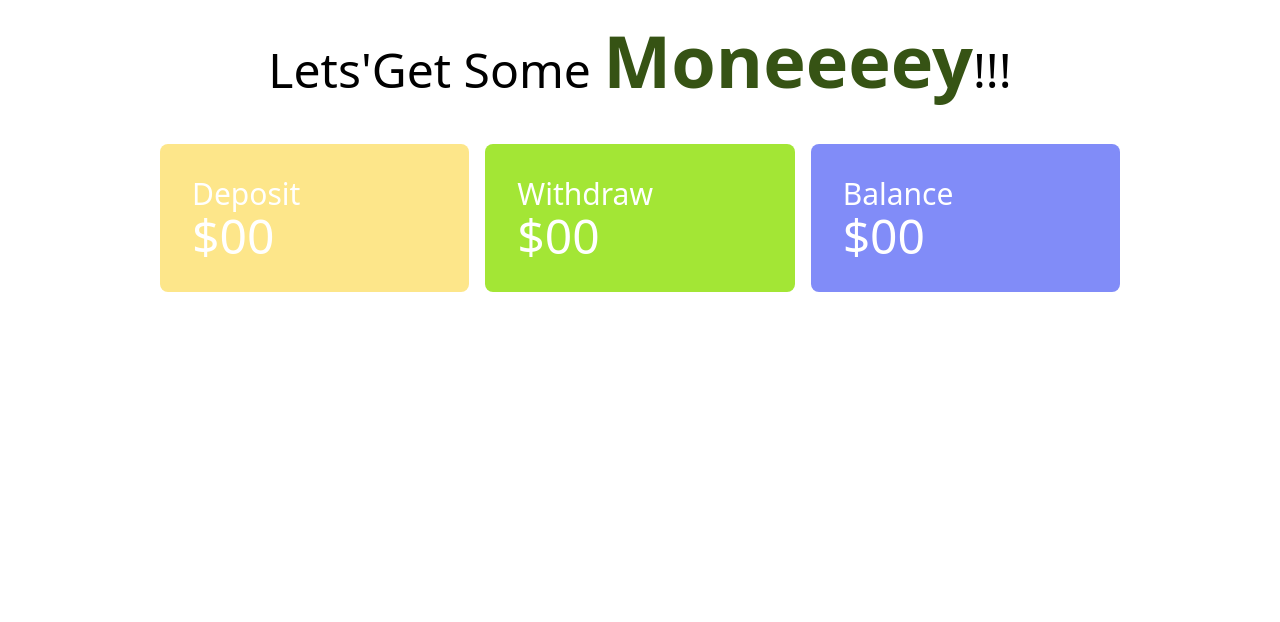
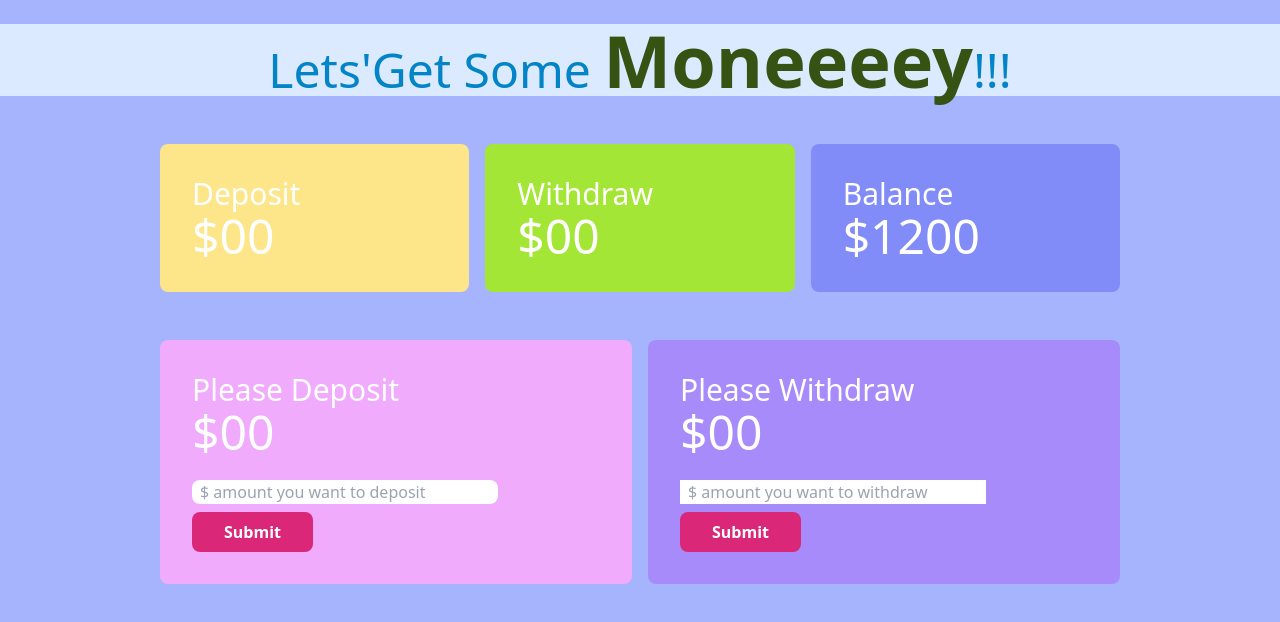
Before and after one commit to Sumayea104/baap-er-bank, a plain HTML site: page bank.html in a window 1280 px wide. Drawn offline with nearby package versions, Linux system fonts and the light colour scheme.

Commit message:
deposit withdraw

```diff
--- a/bank.html
+++ b/bank.html
@@ -1,5 +1,6 @@
 <!DOCTYPE html>
 <html lang="en">
+
 <head>
     <meta charset="UTF-8">
     <meta http-equiv="X-UA-Compatible" content="IE=edge">
@@ -7,9 +8,11 @@
     <title>Bank Inside</title>
     <script src="https://cdn.tailwindcss.com"></script>
 </head>
-<body>
-    <header>
-        <h1 class="text-5xl text-center mt-6">Lets'Get Some <span class="text-7xl font-semibold text-lime-900">Moneeeey</span>!!!</h1>
+
+<body class="bg-indigo-300">
+    <header class="bg-blue-100">
+        <h1 class="text-5xl text-center mt-6 text-sky-600">Lets'Get Some <span
+                class="text-7xl font-semibold text-lime-900">Moneeeey</span>!!!</h1>
     </header>
     <main>
         <section class="mt-12">
@@ -24,11 +27,35 @@
                 </div>
                 <div class="bg-indigo-400 p-8 rounded-lg">
                     <h4 class="text-3xl">Balance</h4>
-                    <h2 class="text-5xl">$00</h2>
+                    <h2 class="text-5xl">$1200</h2>
                 </div>
 
             </div>
         </section>
+        <!-- deposit withdraw -->
+        <section class="mt-12">
+            <div class="grid grid-cols-2 gap-4 w-9/12 mx-auto text-white ">
+                <div class="bg-fuchsia-300 p-8 rounded-lg">
+                    <h4 class="text-3xl">Please Deposit</h4>
+                    <h2 class="text-5xl">$00</h2>
+                    <input type="number" name="" placeholder="$ amount you want to deposit" id="deposit"
+                        class="w-9/12 block mb-2 px-2 mt-6 rounded-lg">
+                    <button id="btn-submit" type="submit"
+                        class="bg-pink-600 px-8 py-2 text-white font-semibold rounded-lg hover:bg-sky-900">Submit</button>
+                </div>
+                <div class="bg-violet-400 p-8 rounded-lg">
+                    <h4 class="text-3xl">Please Withdraw</h4>
+                    <h2 class="text-5xl">$00</h2>
+                    <input type="number" name="" placeholder="$ amount you want to withdraw" id="withdraw"
+                        class="w-9/12 block mb-2 px-2 mt-6">
+                    <button id="btn-submit" type="submit"
+                        class="bg-pink-600 px-8 py-2 text-white font-semibold rounded-lg hover:bg-sky-900">Submit</button>
+
+                </div>
+            </div>
+        </section>
+
     </main>
 </body>
+
 </html>
```
